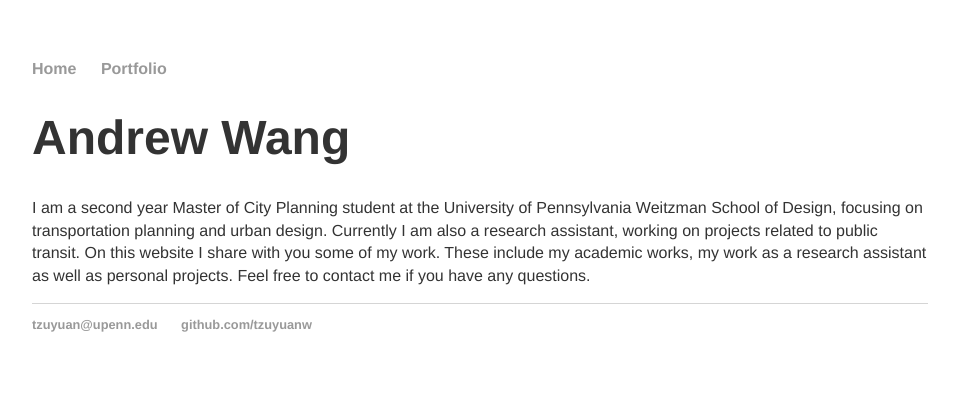
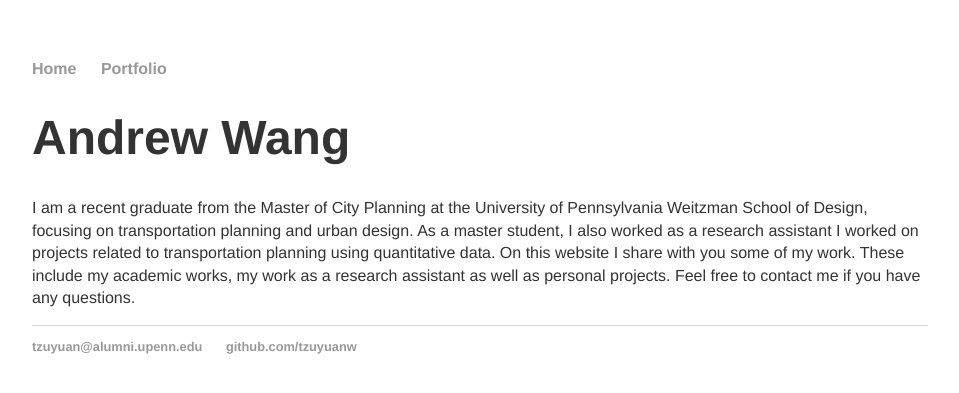
Before and after one commit to tzuyuanw/tzuyuanw.github.io, a Jekyll site: the page built from index.html, in a window 1280 px wide. Shown: the top 393 px of the page, without its empty margins (160-1119 px from the left). Built offline with Jekyll 4.4.1, drawn with Linux system fonts in a browser that asks for light colours.

Commit message:
Update intro

```diff
--- a/_layouts/default.html
+++ b/_layouts/default.html
@@ -20,7 +20,7 @@
 			</div><!-- /.container -->
 			<footer>
 	    		<ul>
-	        		<li><a href="mailto:tzuyuan@alumni.upenn.edu">tzuyuan@upenn.edu</a></li>
+	        		<li><a href="mailto:tzuyuan@alumni.upenn.edu">tzuyuan@alumni.upenn.edu</a></li>
 	        		<li><a href="https://github.com/tzuyuanw">github.com/tzuyuanw</a></li>
 				</ul>
 			</footer>
--- a/index.html
+++ b/index.html
@@ -4,8 +4,9 @@ title: Andrew Wang
 ---
 <div class="blurb">
 	<h1>Andrew Wang</h1>
-	<p>I am a second year Master of City Planning student at the University of Pennsylvania Weitzman School of Design,
-		focusing on transportation planning and urban design. Currently I am also a research assistant, working on projects related to public transit.
+	<p>I am a recent graduate from the Master of City Planning at the University of Pennsylvania Weitzman School of Design,
+		focusing on transportation planning and urban design. As a master student, I also worked as a research assistant
+		I worked on projects related to transportation planning using quantitative data.
 		On this website I share with you some of my work.
 		These include my academic works, my work as a research assistant as well as personal projects.
 		Feel free to contact me if you have any questions.
```
